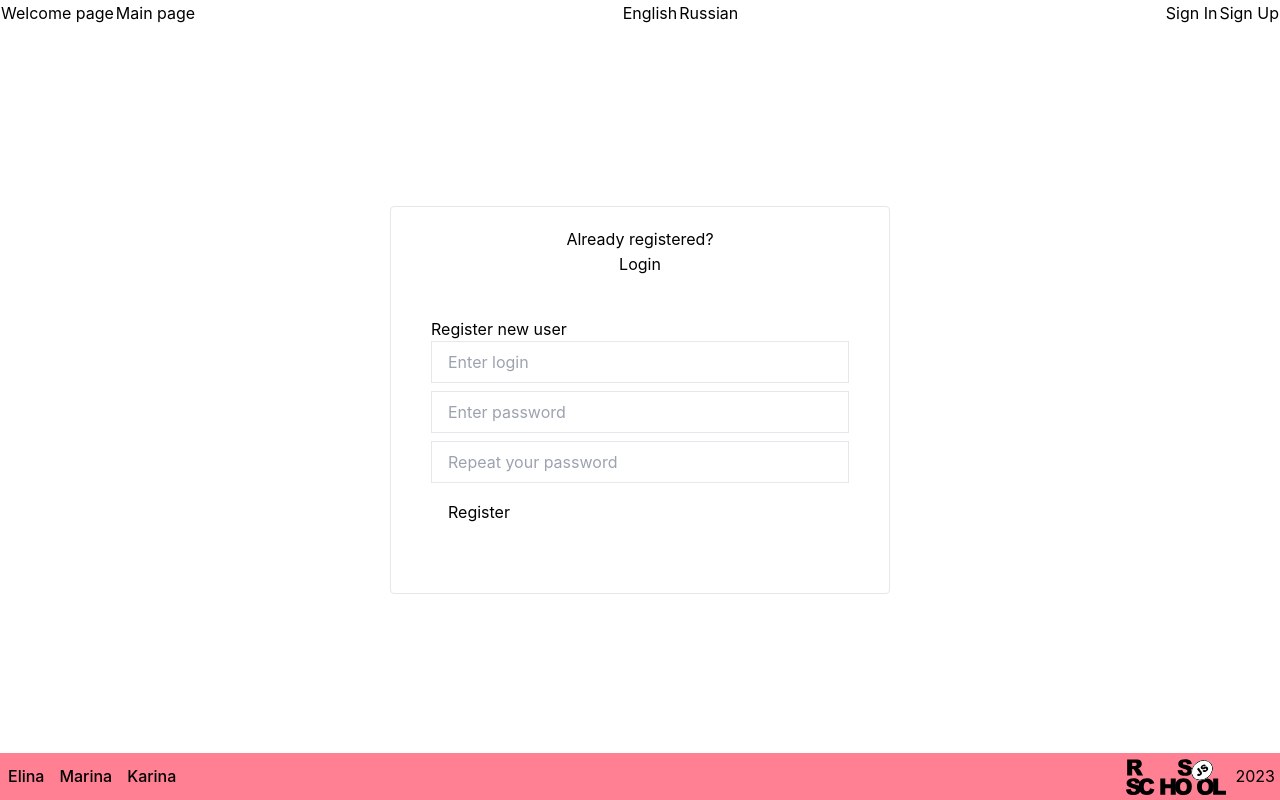
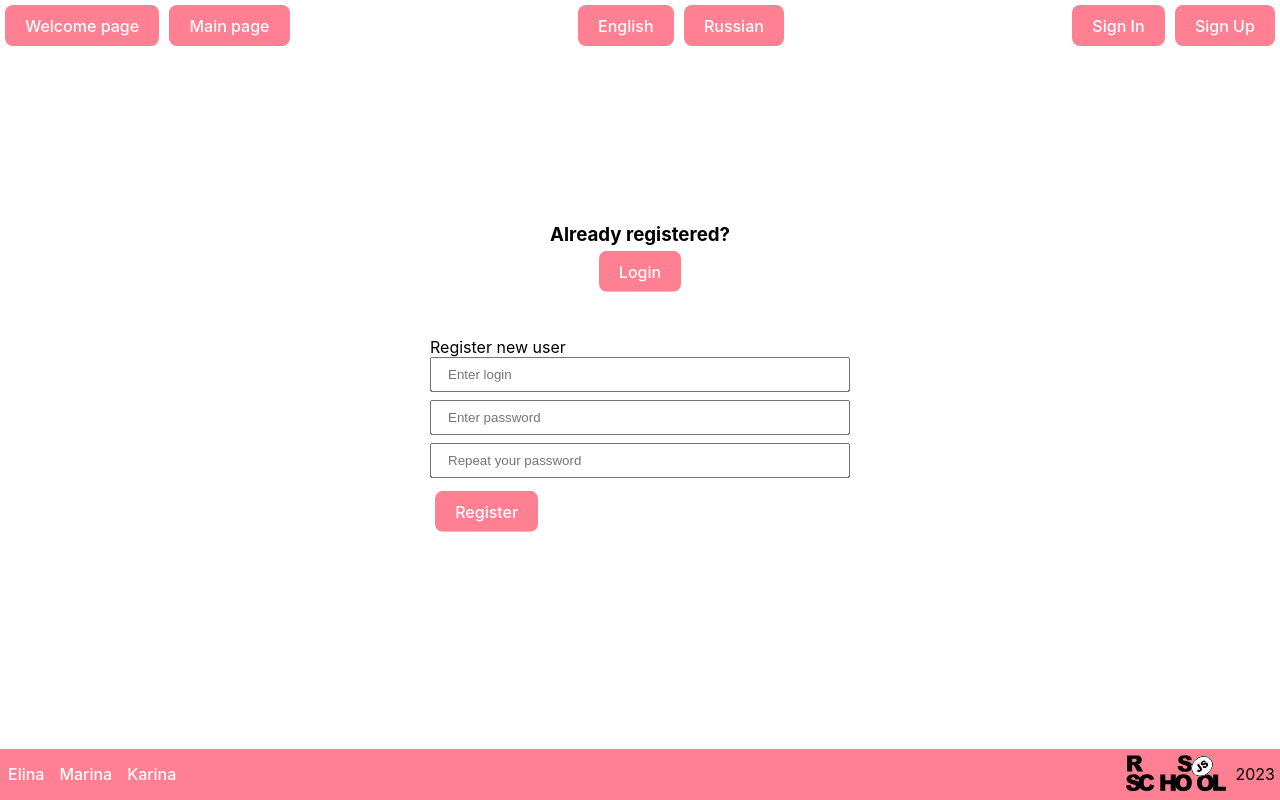
Before and after one commit to KarinaBertosh/graphiql-app, a React (Vite) app in the folder react-ts/: page /auth in a window 1280 px wide. Built offline with nearby package versions, Linux system fonts and the light colour scheme; no server answers.

Commit message:
fix: styles for auth

```diff
--- a/react-ts/src/components/AuthForm.tsx
+++ b/react-ts/src/components/AuthForm.tsx
@@ -36,15 +36,15 @@ export const AuthForm = ({
   }, [ifLoginExist]);
 
   return (
-    <form onSubmit={handleSubmit(submitHandler)} className="p-5 my-5">
-      <h3>
+    <form onSubmit={handleSubmit(submitHandler)} className="form">
+      <p>
         {ifLoginExist && "Login with your email and password"}
         {!ifLoginExist && "Register new user"}
-      </h3>
+      </p>
       <input
         type="email"
         id="email"
-        className="border py-2 px-4 mb-2 w-full outline-0"
+        className="form__input"
         placeholder="Enter login"
         {...register("login", {
           required: "required",
@@ -61,7 +61,7 @@ export const AuthForm = ({
       <input
         type="password"
         id="password"
-        className="border py-2 px-4 mb-2 w-full outline-0"
+        className="form__input"
         placeholder="Enter password"
         {...register("password", {
           required: "required",
@@ -84,7 +84,7 @@ export const AuthForm = ({
         <input
           type="password"
           id="passwordRepeat"
-          className="border py-2 px-4 mb-2 w-full outline-0"
+          className="form__input"
           placeholder="Repeat your password"
           {...register("passwordRepeat", {
             required: "required",
--- a/react-ts/src/components/ErrorMessage.tsx
+++ b/react-ts/src/components/ErrorMessage.tsx
@@ -3,5 +3,5 @@ interface ErrorProps {
 }
 
 export function ErrorMessage({ error }: ErrorProps) {
-  return <p className="text-center text-red-500">{error}</p>;
+  return <p className="error-message">{error}</p>;
 }
--- a/react-ts/src/components/style.scss
+++ b/react-ts/src/components/style.scss
@@ -31,3 +31,8 @@
 .footer__rsslogo {
   width: 100px;
 }
+
+.error-message {
+  color: #ff7f93;
+  text-align: center;
+}
--- a/react-ts/src/main.tsx
+++ b/react-ts/src/main.tsx
@@ -5,10 +5,9 @@ import firebase from "firebase/compat/app";
 import { firebaseConfig } from "./firebaseConfig/farebaseConfig";
 import "./localization/i18next";
 import "./main.scss";
-import "./addTailwind.css";
 import { routerObj } from "./router/RouterConfig";
 import { ApolloProvider } from "@apollo/client";
-import  client  from "./apollo/client";
+import client from "./apollo/client";
 
 firebase.initializeApp(firebaseConfig);
 const router = createBrowserRouter(routerObj);
--- a/react-ts/src/pages/AuthPage.tsx
+++ b/react-ts/src/pages/AuthPage.tsx
@@ -34,13 +34,9 @@ export const AuthPage = () => {
   };
 
   return (
-    <div className={"w-full grow"}>
-      <div
-        className={
-          "w-[500px] p-5 rounded bg-white absolute top-1/2 left-1/2 -translate-x-1/2 -translate-y-1/2 border"
-        }
-      >
-        <div className="text-center">
+    <div className="auth">
+      <div className="auth__form">
+        <div className="form__title">
           {!ifLoginExist && (
             <>
               <h3>Already registered?</h3>
--- a/react-ts/src/pages/style.scss
+++ b/react-ts/src/pages/style.scss
@@ -77,7 +77,7 @@ textarea {
 }
 
 .received-code {
-  width: 50%
+  width: 50%;
 }
 
 @media screen and (min-width: 540px) and (max-width: 730px) {
@@ -118,3 +118,40 @@ textarea {
     width: 30px;
   }
 }
+
+.auth {
+  flex-grow: 1;
+  width: 100%;
+}
+
+.auth__form {
+  position: absolute;
+  padding: 1.25rem;
+  border-width: 1px;
+  background-color: rgb(255 255 255);
+  border-radius: 0.25rem;
+  width: 500px;
+  top: 50%;
+  left: 50%;
+  transform: translate(-50%, -50%);
+}
+
+.form__title {
+  text-align: center;
+}
+
+.form {
+  margin-top: 1.25rem;
+  margin-bottom: 1.25rem;
+  padding: 1.25rem;
+}
+
+.form__input {
+  outline-width: 0px;
+  padding-top: 0.5rem;
+  padding-bottom: 0.5rem;
+  padding-left: 1rem;
+  padding-right: 1rem;
+  width: 100%;
+  margin-bottom: 0.5rem;
+}
```
Also changed, not shown: react-ts/src/apollo/client.ts (renamed from react-ts/src/apollo/client.js), 1 other file (tests, documents, lock files or other folders).
